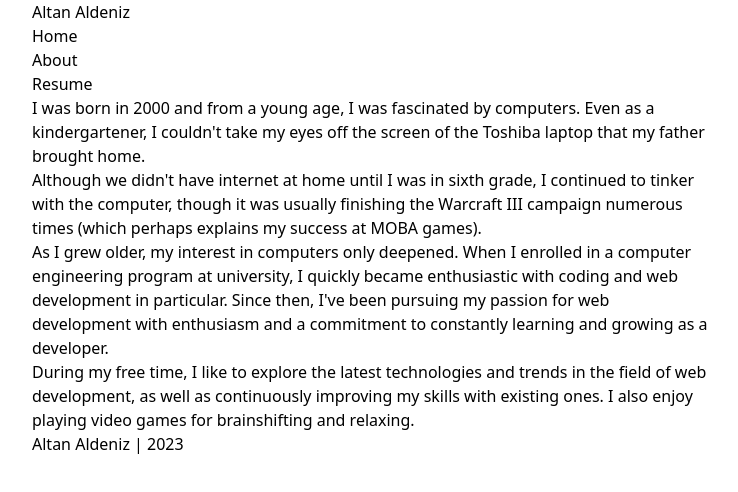
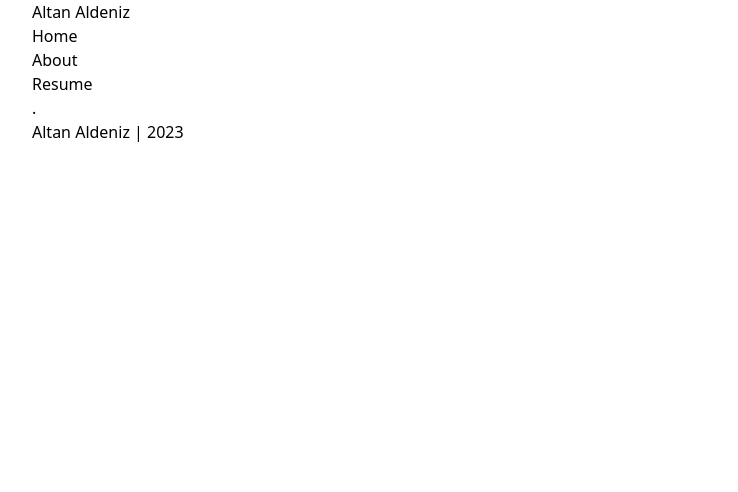
Before and after one commit to altanaldeniz/altanaldeniz.github.io, a Next.js app: page /about in a window 1280 px wide. Shown: the top 492 px of the page, without its empty margins (268-1006 px from the left). Built offline with nearby package versions, Linux system fonts and the light colour scheme.

Commit message:
Update about.tsx

```diff
--- a/pages/about.tsx
+++ b/pages/about.tsx
@@ -2,31 +2,7 @@ const About = () => {
   return (
     <div className="flex mt-5 mb-5 ">
       <article className="text-xl leading-8">
-        <p>
-          I was born in 2000 and from a young age, I was fascinated by
-          computers. Even as a kindergartener, I couldn't take my eyes off the
-          screen of the Toshiba laptop that my father brought home.
-        </p>
-        <p className="mt-2">
-          Although we didn't have internet at home until I was in sixth grade, I
-          continued to tinker with the computer, though it was usually finishing
-          the Warcraft III campaign numerous times (which perhaps explains my
-          success at MOBA games).
-        </p>
-        <p className="mt-2">
-          As I grew older, my interest in computers only deepened. When I
-          enrolled in a computer engineering program at university, I quickly
-          became enthusiastic with coding and web development in particular.
-          Since then, I've been pursuing my passion for web development with
-          enthusiasm and a commitment to constantly learning and growing as a
-          developer.
-        </p>
-        <p className="mt-2">
-          During my free time, I like to explore the latest technologies and
-          trends in the field of web development, as well as continuously
-          improving my skills with existing ones. I also enjoy playing video
-          games for brainshifting and relaxing.
-        </p>
+       .
       </article>
     </div>
   );
```
